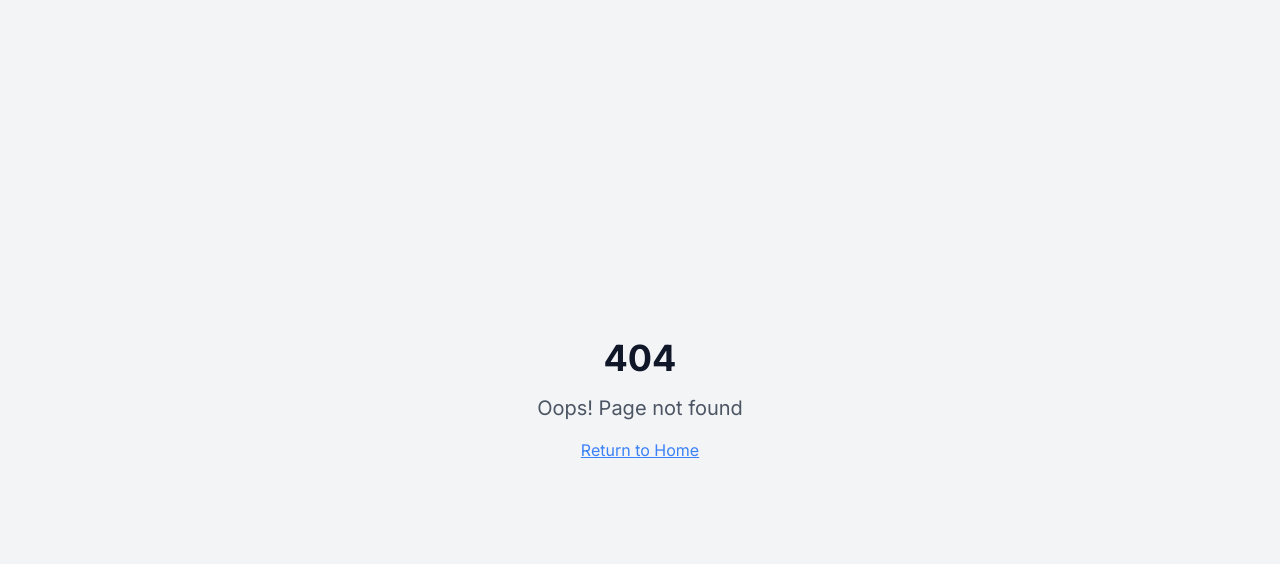
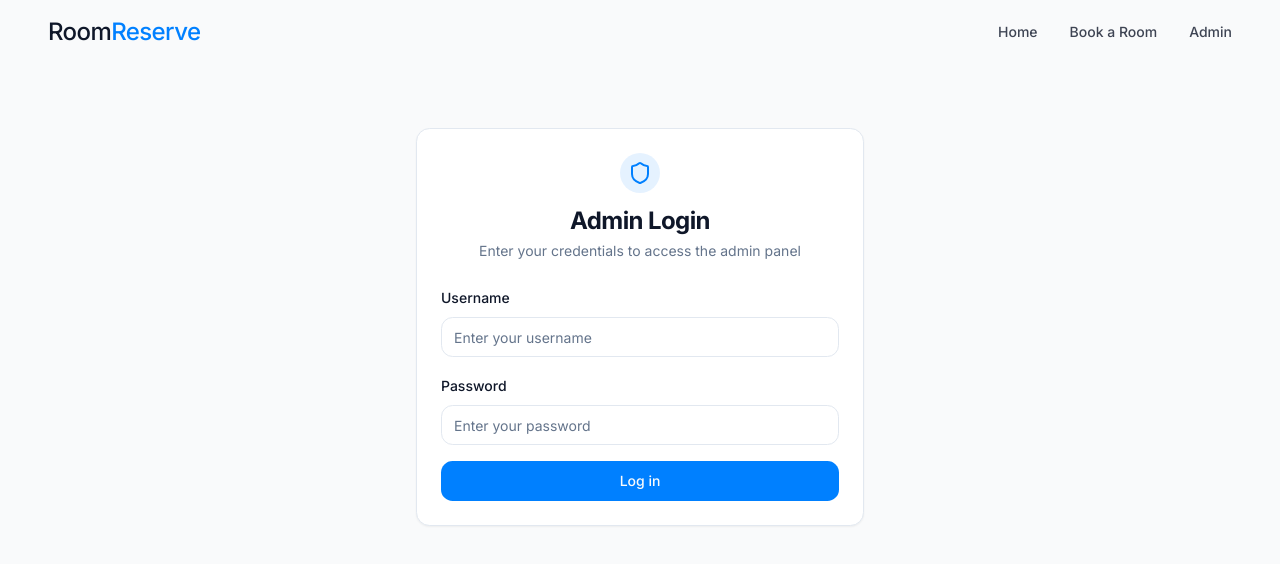
Before and after one commit to lfreedle/room-reservation-glow, a React (Vite) app: page /login in a window 1280 px wide. Before the commit this address had no page. Shown: the top 564 px of the page. Built offline with nearby package versions, Linux system fonts and the light colour scheme.

Commit message:
Add login to admin panel
Implements a login window to protect the admin panel, requiring a username and password for access.

```diff
--- a/src/App.tsx
+++ b/src/App.tsx
@@ -3,11 +3,13 @@ import { Toaster } from "@/components/ui/toaster";
 import { Toaster as Sonner } from "@/components/ui/sonner";
 import { TooltipProvider } from "@/components/ui/tooltip";
 import { QueryClient, QueryClientProvider } from "@tanstack/react-query";
-import { BrowserRouter, Routes, Route } from "react-router-dom";
+import { BrowserRouter, Routes, Route, Navigate } from "react-router-dom";
 import { AnimatePresence } from "framer-motion";
+import { AuthProvider } from "@/hooks/useAuth";
 import Index from "./pages/Index";
 import BookRoom from "./pages/BookRoom";
 import AdminPanel from "./pages/AdminPanel";
+import Login from "./pages/Login";
 import ThankYou from "./pages/ThankYou";
 import NotFound from "./pages/NotFound";
 
@@ -16,6 +18,7 @@ const queryClient = new QueryClient();
 const App = () => (
   <QueryClientProvider client={queryClient}>
     <TooltipProvider>
+      <AuthProvider>
         <Toaster />
         <Sonner position="top-center" />
         <BrowserRouter>
@@ -25,11 +28,13 @@ const App = () => (
               <Route path="/book" element={<BookRoom />} />
               <Route path="/book/:roomId" element={<BookRoom />} />
               <Route path="/admin" element={<AdminPanel />} />
+              <Route path="/login" element={<Login />} />
               <Route path="/thank-you/:roomId" element={<ThankYou />} />
               <Route path="*" element={<NotFound />} />
             </Routes>
           </AnimatePresence>
         </BrowserRouter>
+      </AuthProvider>
     </TooltipProvider>
   </QueryClientProvider>
 );
--- /dev/null
+++ b/src/hooks/useAuth.tsx
@@ -0,0 +1,54 @@
+
+import { createContext, useContext, useState, useEffect, ReactNode } from 'react';
+
+type AuthContextType = {
+  isAuthenticated: boolean;
+  login: (username: string, password: string) => boolean;
+  logout: () => void;
+};
+
+const AuthContext = createContext<AuthContextType | undefined>(undefined);
+
+// Hardcoded credentials (in a real app, these would be securely stored on the server)
+const ADMIN_USERNAME = "gcachurch";
+const ADMIN_PASSWORD = "awJcZP6qoyizHWeudvgRH49";
+
+export const AuthProvider = ({ children }: { children: ReactNode }) => {
+  const [isAuthenticated, setIsAuthenticated] = useState<boolean>(false);
+
+  // Check if user was previously authenticated
+  useEffect(() => {
+    const authStatus = localStorage.getItem('isAuthenticated');
+    if (authStatus === 'true') {
+      setIsAuthenticated(true);
+    }
+  }, []);
+
+  const login = (username: string, password: string): boolean => {
+    if (username === ADMIN_USERNAME && password === ADMIN_PASSWORD) {
+      setIsAuthenticated(true);
+      localStorage.setItem('isAuthenticated', 'true');
+      return true;
+    }
+    return false;
+  };
+
+  const logout = () => {
+    setIsAuthenticated(false);
+    localStorage.removeItem('isAuthenticated');
+  };
+
+  return (
+    <AuthContext.Provider value={{ isAuthenticated, login, logout }}>
+      {children}
+    </AuthContext.Provider>
+  );
+};
+
+export const useAuth = () => {
+  const context = useContext(AuthContext);
+  if (context === undefined) {
+    throw new Error('useAuth must be used within an AuthProvider');
+  }
+  return context;
+};
--- a/src/pages/AdminPanel.tsx
+++ b/src/pages/AdminPanel.tsx
@@ -1,14 +1,16 @@
 
-import { useState } from 'react';
+import { useState, useEffect } from 'react';
+import { useNavigate } from 'react-router-dom';
 import { motion } from 'framer-motion';
 import { useReservations } from '@/hooks/useReservations';
+import { useAuth } from '@/hooks/useAuth';
 import Header from '@/components/Header';
 import AdminCalendar from '@/components/AdminCalendar';
 import RecurringEventForm from '@/components/RecurringEventForm';
 import { Tabs, TabsContent, TabsList, TabsTrigger } from '@/components/ui/tabs';
 import { RecurringEvent } from '@/types';
 import { Card, CardContent, CardDescription, CardHeader, CardTitle } from '@/components/ui/card';
-import { CalendarIcon, Clock, CalendarDays, Trash2 } from 'lucide-react';
+import { CalendarIcon, Clock, CalendarDays, Trash2, LogOut } from 'lucide-react';
 import { Button } from '@/components/ui/button';
 import { toast } from 'sonner';
 
@@ -23,11 +25,31 @@ const AdminPanel = () => {
   } = useReservations();
 
   const [activeTab, setActiveTab] = useState<string>("calendar");
+  const { isAuthenticated, logout } = useAuth();
+  const navigate = useNavigate();
+
+  // Redirect to login if not authenticated
+  useEffect(() => {
+    if (!isAuthenticated) {
+      navigate('/login');
+    }
+  }, [isAuthenticated, navigate]);
 
   const handleAddRecurringEvent = (event: Omit<RecurringEvent, 'id'>) => {
     const success = addRecurringEvent(event);
     return success;
   };
+
+  const handleLogout = () => {
+    logout();
+    toast.success('You have been logged out');
+    navigate('/');
+  };
+
+  // If not authenticated, don't render the admin panel content
+  if (!isAuthenticated) {
+    return null;
+  }
 
   return (
     <div className="min-h-screen bg-gray-50">
@@ -38,11 +60,18 @@ const AdminPanel = () => {
           initial={{ opacity: 0, y: 20 }}
           animate={{ opacity: 1, y: 0 }}
           transition={{ duration: 0.5 }}
+          className="flex justify-between items-center mb-8"
         >
-          <h1 className="text-3xl font-bold tracking-tight mb-2">Admin Panel</h1>
-          <p className="text-muted-foreground mb-8">
-            Manage room reservations and recurring events.
-          </p>
+          <div>
+            <h1 className="text-3xl font-bold tracking-tight mb-2">Admin Panel</h1>
+            <p className="text-muted-foreground">
+              Manage room reservations and recurring events.
+            </p>
+          </div>
+          <Button variant="outline" onClick={handleLogout} className="gap-2">
+            <LogOut className="h-4 w-4" />
+            Logout
+          </Button>
         </motion.div>
 
         <Tabs defaultValue="calendar" onValueChange={setActiveTab} value={activeTab}>
--- /dev/null
+++ b/src/pages/Login.tsx
@@ -0,0 +1,105 @@
+
+import { useState } from 'react';
+import { useNavigate } from 'react-router-dom';
+import { motion } from 'framer-motion';
+import { useAuth } from '@/hooks/useAuth';
+import { Input } from '@/components/ui/input';
+import { Button } from '@/components/ui/button';
+import { Card, CardContent, CardHeader, CardTitle, CardDescription } from '@/components/ui/card';
+import { Label } from '@/components/ui/label';
+import Header from '@/components/Header';
+import { toast } from 'sonner';
+import { Shield } from 'lucide-react';
+
+const Login = () => {
+  const [username, setUsername] = useState('');
+  const [password, setPassword] = useState('');
+  const [isLoading, setIsLoading] = useState(false);
+  const { login } = useAuth();
+  const navigate = useNavigate();
+
+  const handleSubmit = (e: React.FormEvent) => {
+    e.preventDefault();
+    setIsLoading(true);
+
+    // Artificial delay to simulate network request
+    setTimeout(() => {
+      const success = login(username, password);
+
+      if (success) {
+        toast.success('Login successful');
+        navigate('/admin');
+      } else {
+        toast.error('Invalid username or password');
+      }
+
+      setIsLoading(false);
+    }, 500);
+  };
+
+  return (
+    <div className="min-h-screen bg-gray-50">
+      <Header />
+
+      <div className="container px-4 md:px-6 pt-32 pb-16 flex flex-col items-center justify-center">
+        <motion.div
+          initial={{ opacity: 0, y: 20 }}
+          animate={{ opacity: 1, y: 0 }}
+          transition={{ duration: 0.5 }}
+          className="w-full max-w-md"
+        >
+          <Card className="border-border shadow-sm">
+            <CardHeader className="space-y-1 text-center">
+              <div className="flex justify-center mb-2">
+                <div className="p-2 rounded-full bg-primary/10">
+                  <Shield className="h-6 w-6 text-primary" />
+                </div>
+              </div>
+              <CardTitle className="text-2xl font-bold">Admin Login</CardTitle>
+              <CardDescription>
+                Enter your credentials to access the admin panel
+              </CardDescription>
+            </CardHeader>
+            <CardContent>
+              <form onSubmit={handleSubmit} className="space-y-4">
+                <div className="space-y-2">
+                  <Label htmlFor="username">Username</Label>
+                  <Input
+                    id="username"
+                    type="text"
+                    value={username}
+                    onChange={(e) => setUsername(e.target.value)}
+                    placeholder="Enter your username"
+                    required
+                    autoComplete="username"
+                  />
+                </div>
+                <div className="space-y-2">
+                  <Label htmlFor="password">Password</Label>
+                  <Input
+                    id="password"
+                    type="password"
+                    value={password}
+                    onChange={(e) => setPassword(e.target.value)}
+                    placeholder="Enter your password"
+                    required
+                    autoComplete="current-password"
+                  />
+                </div>
+                <Button
+                  type="submit"
+                  className="w-full"
+                  disabled={isLoading}
+                >
+                  {isLoading ? 'Logging in...' : 'Log in'}
+                </Button>
+              </form>
+            </CardContent>
+          </Card>
+        </motion.div>
+      </div>
+    </div>
+  );
+};
+
+export default Login;
--- a/src/types/index.ts
+++ b/src/types/index.ts
@@ -17,7 +17,7 @@ export interface Reservation {
   guestName: string;
   guestEmail: string;
   guestPhone: string;
-  eventDescription?: string; // New field for event description
+  eventDescription: string; // Required field for event description
   createdAt: Date;
   isRecurring?: boolean;
   recurringId?: string;
@@ -41,5 +41,5 @@ export interface ReservationFormData {
   guestName: string;
   guestEmail: string;
   guestPhone: string;
-  eventDescription: string; // Added event description field
+  eventDescription: string; // Required field for event description
 }
```
Lines whose indentation alone changed are shown as unchanged.
